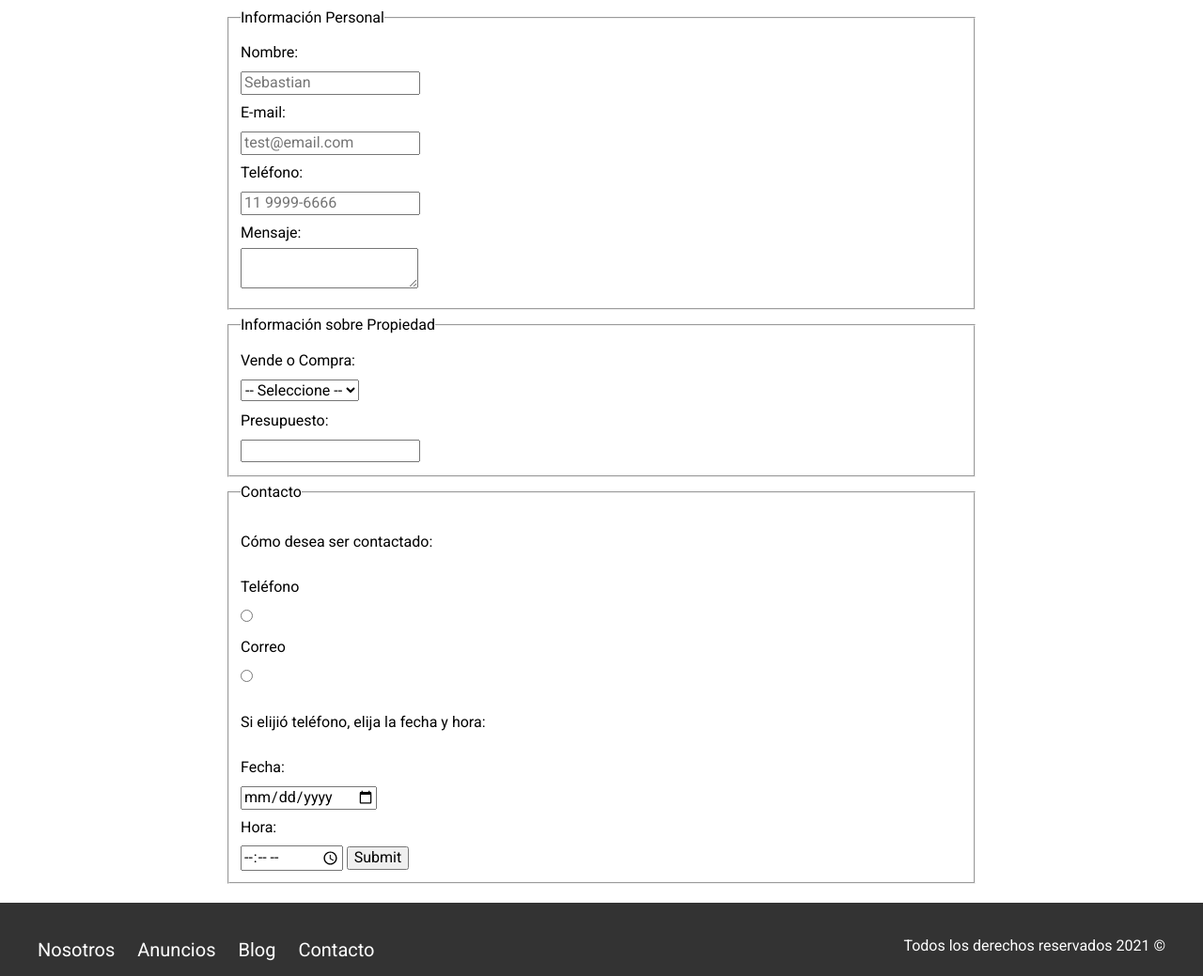
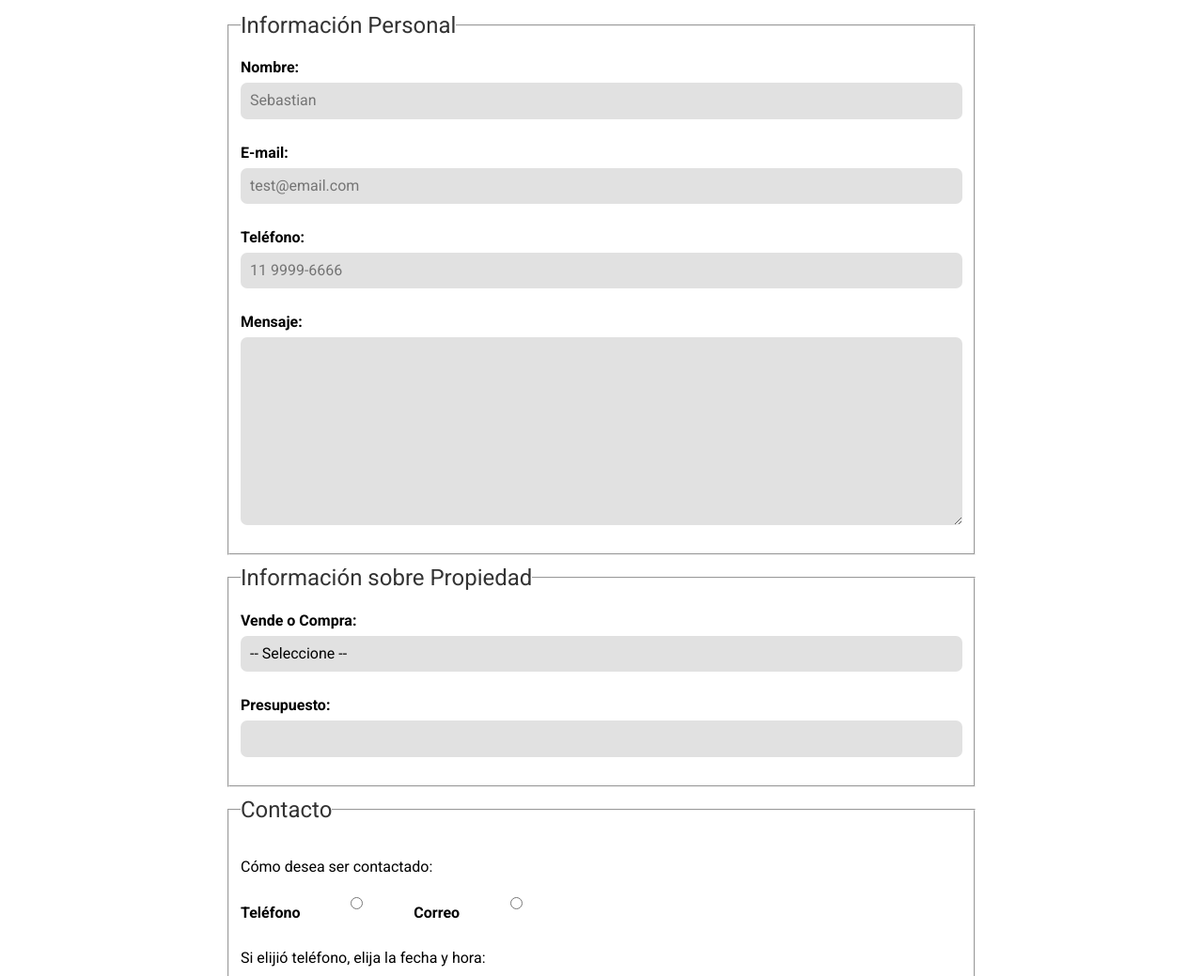
Before and after one commit to seKremarik/inmobiliaria, a plain HTML site: page contacto.html in a window 1280 px wide. Shown: the part 1001-2040 px from the top of the page at 94% size. Drawn offline with Linux system fonts and the light colour scheme.

Commit message:
Proyecto terminado.

```diff
--- a/contacto.html
+++ b/contacto.html
@@ -17,7 +17,7 @@
     <header class="site-header">
       <div class="contenedor contenido-header">
         <div class="barra">
-          <a href="/">
+          <a href="index.html">
             <img src="img/logo.svg" alt="Logo" />
           </a>
 
@@ -73,11 +73,13 @@
 
             <p>Cómo desea ser contactado:</p>
 
-            <label for="telefono">Teléfono</label>
-            <input type="radio" name="contacto" value="telefono" id="telefono">
+            <div class="forma-contacto">
+              <label for="tel">Teléfono</label>
+              <input type="radio" name="contacto" value="telefono" id="tel">
 
-            <label for="correo">Correo</label>
-            <input type="radio" name="contacto" value="correo" id="correo">
+              <label for="correo">Correo</label>
+              <input type="radio" name="contacto" value="correo" id="correo">
+            </div>
 
             <p>Si elijió teléfono, elija la fecha y hora:</p>
 
@@ -87,7 +89,7 @@
             <label for="horario">Hora:</label>
             <input type="time" id="horario" min="08:00" max="17:00">
 
-            <input type="submit">
+            <input type="submit" class="boton btn-verde">
           </fieldset>
 
         </form>
@@ -99,8 +101,8 @@
         <nav class="navegacion">
           <a href="nosotros.html">Nosotros</a>
           <a href="anuncios.html">Anuncios</a>
-          <a href="#">Blog</a>
-          <a href="#">Contacto</a>
+          <a href="blog.html">Blog</a>
+          <a href="contacto.html">Contacto</a>
         </nav>
         <p class="copyright">Todos los derechos reservados 2021 &copy;</p>
       </div>
--- a/css/style.css
+++ b/css/style.css
@@ -69,9 +69,11 @@ img {
   margin-top: 3rem;
   display: inline-block;
   text-align: center;
+  border-style: none;
   transition: 0.3s;
 }
 .boton:hover {
+  cursor: pointer;
   transform: scale(1.05);
 }
 .btn-naranja {
@@ -366,8 +368,39 @@ img {
 /*Anuncio*/
 
 /*Contacto*/
+legend {
+  font-size: 2.4rem;
+  color: #333;
+}
 label {
+  font-weight: 700;
   display: block;
+}
+input:not([type="submit"]),
+textarea,
+select {
+  padding: 1rem;
+  display: block;
+  width: 100%;
+  border: none;
+  background-color: #e1e1e1;
+  margin-bottom: 2rem;
+  border-radius: .7rem;
+}
+input[type="radio"] {
+  width: auto;
+}
+.forma-contacto {
+  max-width: 30rem;
+  display: flex;
+  justify-content: space-between;
+  align-items: center;
+}
+select {
+  appearance: none;
+}
+textarea {
+  height: 20rem;
 }
 /*Contacto*/
 /* ------ INTERNAS ------ */
```
Also changed, not shown: anuncio.html (+4 -4 lines), anuncios.html (+5 -5 lines), blog.html (+4 -4 lines), entrada.html (+4 -4 lines), index.html (+11 -11 lines), nosotros.html (+5 -5 lines).
